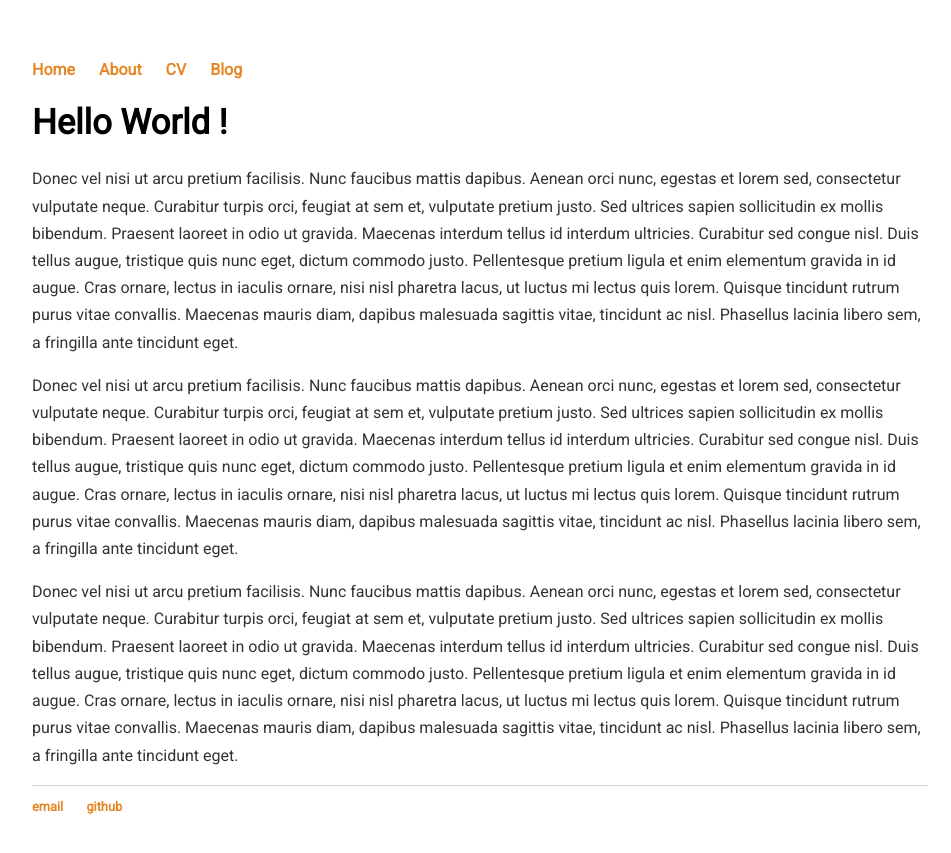
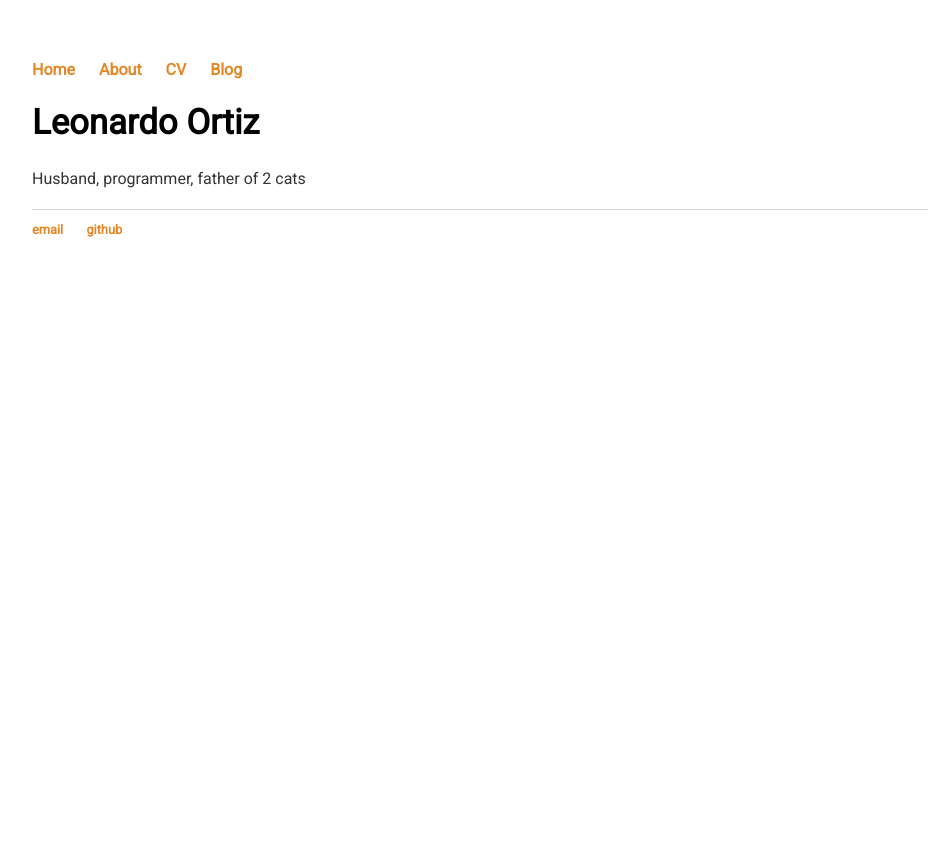
Before and after one commit to leohackerman/leohackerman.github.io, a Jekyll site: the page built from index.html, in a window 1280 px wide. Shown: the top 853 px of the page, without its empty margins (160-1111 px from the left). Built offline with Jekyll 4.4.1, drawn with Linux system fonts in a browser that asks for light colours.

Commit message:
Update index.html

```diff
--- a/index.html
+++ b/index.html
@@ -1,33 +1,8 @@
-<!DOCTYPE html>
-<html>
-	<head>
-		<title>Leonardo Ortiz</title>
-		<!-- link to main stylesheet -->
-		<link rel="stylesheet" type="text/css" href="/css/main.css">
-		<link href="https://fonts.googleapis.com/css?family=Roboto" rel="stylesheet">
-	</head>
-	<body>
-		<nav>
-    		<ul>
-        		<li><a href="/">Home</a></li>
-	        	<li><a href="/about">About</a></li>
-        		<li><a href="/cv">CV</a></li>
-        		<li><a href="/blog">Blog</a></li>
-    		</ul>
-		</nav>
-		<div class="container">
-    		<div class="blurb">
-        		<h1>Hello World !</h1>
-				<p>Donec vel nisi ut arcu pretium facilisis. Nunc faucibus mattis dapibus. Aenean orci nunc, egestas et lorem sed, consectetur vulputate neque. Curabitur turpis orci, feugiat at sem et, vulputate pretium justo. Sed ultrices sapien sollicitudin ex mollis bibendum. Praesent laoreet in odio ut gravida. Maecenas interdum tellus id interdum ultricies. Curabitur sed congue nisl. Duis tellus augue, tristique quis nunc eget, dictum commodo justo. Pellentesque pretium ligula et enim elementum gravida in id augue. Cras ornare, lectus in iaculis ornare, nisi nisl pharetra lacus, ut luctus mi lectus quis lorem. Quisque tincidunt rutrum purus vitae convallis. Maecenas mauris diam, dapibus malesuada sagittis vitae, tincidunt ac nisl. Phasellus lacinia libero sem, a fringilla ante tincidunt eget.</p>
-				<p>Donec vel nisi ut arcu pretium facilisis. Nunc faucibus mattis dapibus. Aenean orci nunc, egestas et lorem sed, consectetur vulputate neque. Curabitur turpis orci, feugiat at sem et, vulputate pretium justo. Sed ultrices sapien sollicitudin ex mollis bibendum. Praesent laoreet in odio ut gravida. Maecenas interdum tellus id interdum ultricies. Curabitur sed congue nisl. Duis tellus augue, tristique quis nunc eget, dictum commodo justo. Pellentesque pretium ligula et enim elementum gravida in id augue. Cras ornare, lectus in iaculis ornare, nisi nisl pharetra lacus, ut luctus mi lectus quis lorem. Quisque tincidunt rutrum purus vitae convallis. Maecenas mauris diam, dapibus malesuada sagittis vitae, tincidunt ac nisl. Phasellus lacinia libero sem, a fringilla ante tincidunt eget.</p>
-				<p>Donec vel nisi ut arcu pretium facilisis. Nunc faucibus mattis dapibus. Aenean orci nunc, egestas et lorem sed, consectetur vulputate neque. Curabitur turpis orci, feugiat at sem et, vulputate pretium justo. Sed ultrices sapien sollicitudin ex mollis bibendum. Praesent laoreet in odio ut gravida. Maecenas interdum tellus id interdum ultricies. Curabitur sed congue nisl. Duis tellus augue, tristique quis nunc eget, dictum commodo justo. Pellentesque pretium ligula et enim elementum gravida in id augue. Cras ornare, lectus in iaculis ornare, nisi nisl pharetra lacus, ut luctus mi lectus quis lorem. Quisque tincidunt rutrum purus vitae convallis. Maecenas mauris diam, dapibus malesuada sagittis vitae, tincidunt ac nisl. Phasellus lacinia libero sem, a fringilla ante tincidunt eget.</p>
-			</div><!-- /.blurb -->
-		</div><!-- /.container -->
-		<footer>
-    		<ul>
-        		<li><a href="mailto:ortiz.morales.leonardo@gmail.com">email</a></li>
-        		<li><a href="https://github.com/leohackerman">github</a></li>
-			</ul>
-		</footer>
-	</body>
-</html>
+---
+layout: default
+title: Leonardo Ortiz
+---
+<div class="blurb">
+	<h1>Leonardo Ortiz</h1>
+	<p>Husband, programmer, father of 2 cats</p>
+</div>
```
